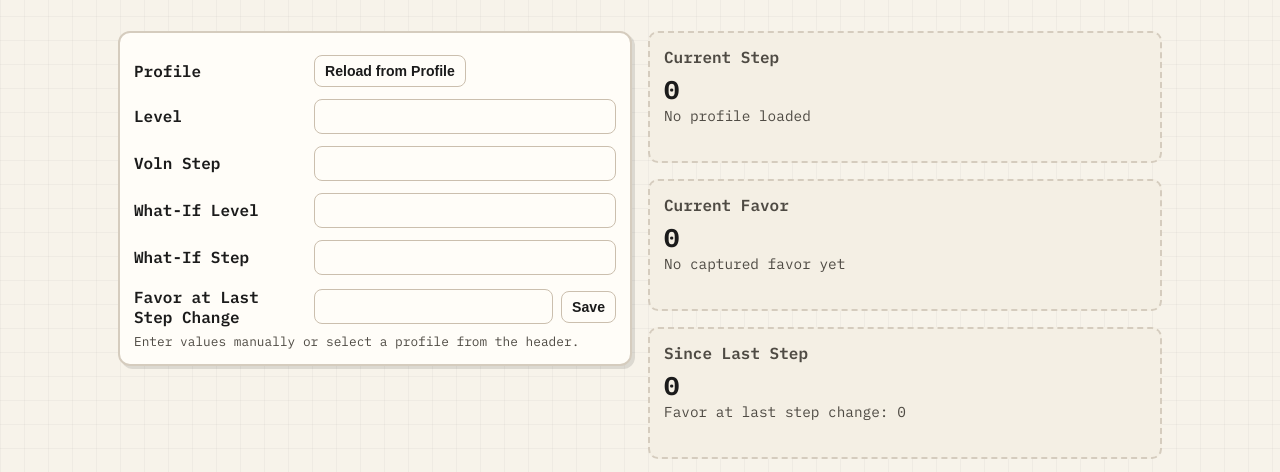
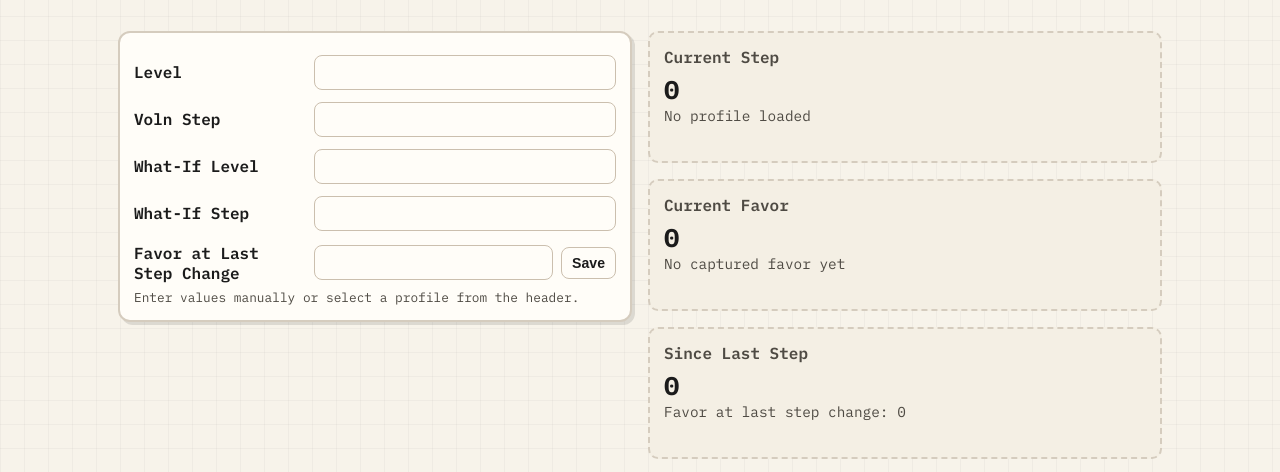
Before and after one commit to david8381/GS4, a website: page voln.html in a window 1280 px wide. Shown: the part 248-720 px from the top of the page. Drawn offline with nearby package versions, Linux system fonts and the light colour scheme.

Commit message:
Hide redundant page-level reload button on Voln page
The header already shows Reload from Profile. The hidden button
remains as a hook for getPageProfileElements to mirror state.

Co-Authored-By: Claude Opus 4.6 <noreply@anthropic.com>

```diff
--- a/voln.html
+++ b/voln.html
@@ -28,12 +28,7 @@
 
         <section class="calc-panel">
           <div class="input-block">
-            <div class="input-group compact-field">
-              <label>Profile</label>
-              <div class="input-row">
-                <button class="btn" id="volnProfileLoad" type="button">Reload from Profile</button>
-              </div>
-            </div>
+            <button class="btn" id="volnProfileLoad" type="button" hidden>Reload from Profile</button>
 
             <div class="input-group compact-field">
               <label for="volnCurrentLevelInput">Level</label>
```
